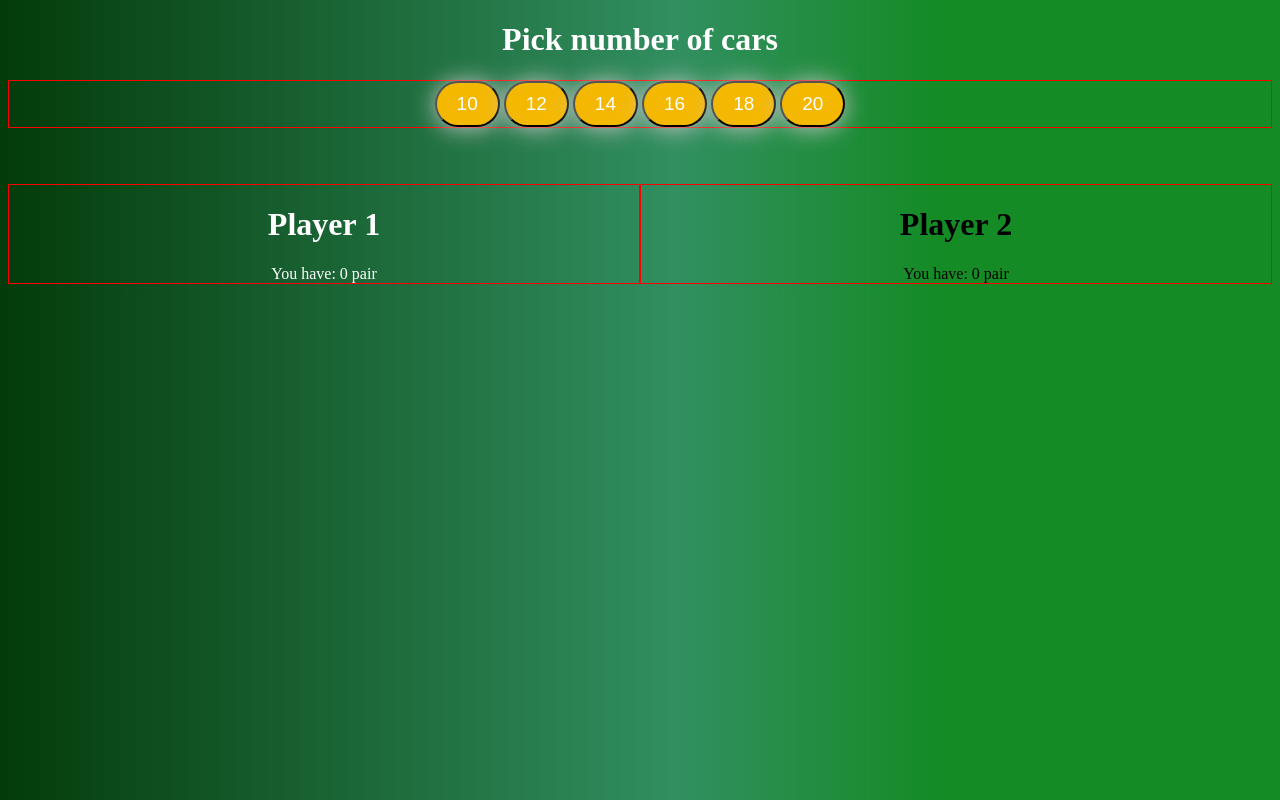
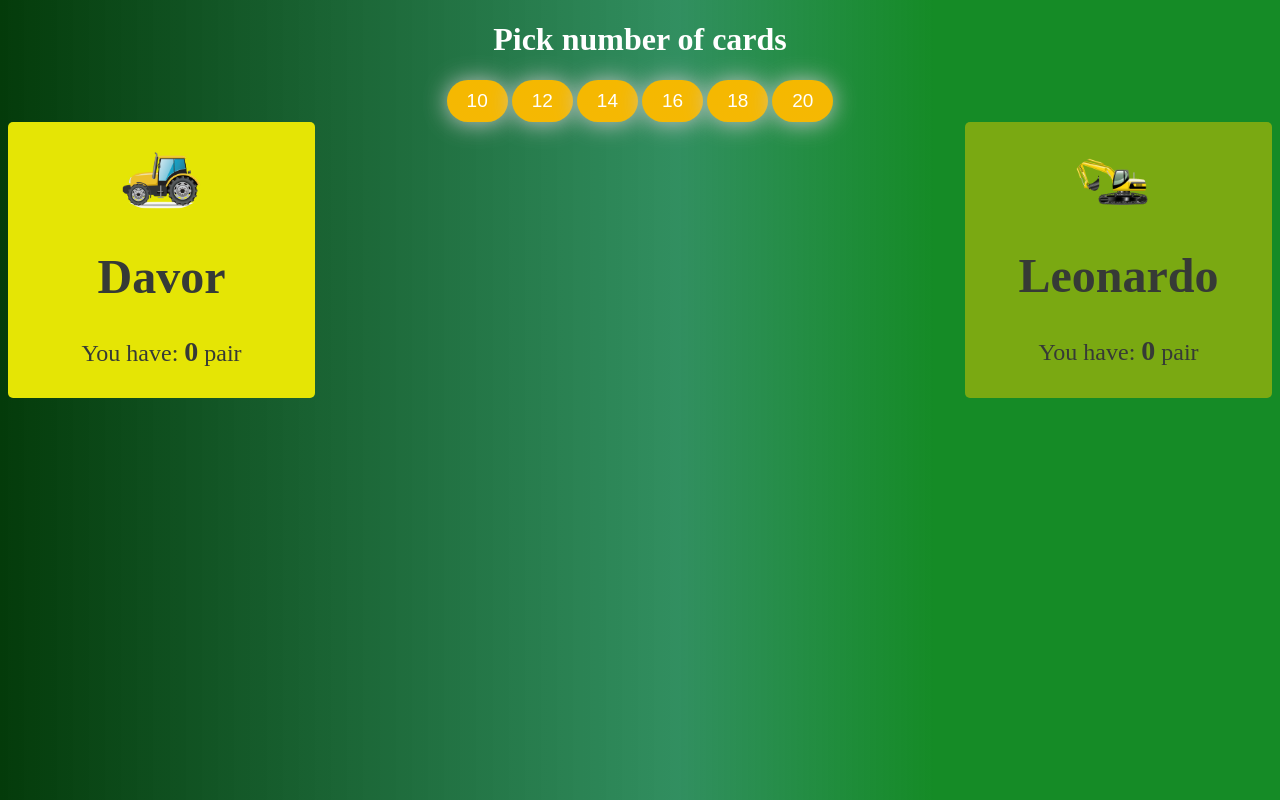
Before and after one commit to terza85/memory-game, a website built with Parcel: page index.html in a window 1280 px wide. Built offline with nearby package versions, Linux system fonts and the light colour scheme; a web font is replaced by a local one.

Commit message:
added images and changed layout

```diff
--- a/index.html
+++ b/index.html
@@ -5,10 +5,13 @@
     <meta http-equiv="X-UA-Compatible" content="IE=edge">
     <meta name="viewport" content="width=device-width, initial-scale=1.0">
     <link rel="stylesheet" href="style.css">
+    <link rel="preconnect" href="https://fonts.googleapis.com">
+    <link rel="preconnect" href="https://fonts.gstatic.com" crossorigin>
+    <link href="https://fonts.googleapis.com/css2?family=Playfair+Display:ital,wght@0,400;0,500;0,700;1,500&display=swap" rel="stylesheet">
     <script type="module" defer src="script.js"></script>
     <title>Memory game</title>
 </head>
-<h1 class="text-align">Pick number of cars</h1>
+    <h1 class="text-align">Pick number of cards</h1>
     <div class="numOfCards">
 
         <button class="btn">10</button>
@@ -18,19 +21,34 @@
         <button class="btn">18</button>
         <button class="btn">20</button>
     </div>
-    <div class="cards-container">
+    <div class="temp">
+        <div class="player player-1 active">
+            <img src="img/traktor.png" alt="">
+            <h1>Davor</h1>
+            <div class="clicks">You have: <span class="el1">0</span> pair</div>
+        </div>
+        <div class="cards-container">
 
+        </div>
+        <div class="player player-2">
+            <img src="img/bager.png" alt="">
+            <h1>Leonardo</h1>
+            <div class="clicks">You have: <span class="el2">0</span> pair</div>
+        </div>
     </div>
-    <div class="players-container">
+
+    <!-- <div class="players-container">
         <div class="player player-1 active">
-            <h1>Player 1</h1>
+            <img src="img/traktor.png" alt="">
+            <h1>PLAYER 1</h1>
             <div class="clicks">You have: <span class="el1">0</span> pair</div>
         </div>
         <div class="player player-2">
-            <h1>Player 2</h1>
+            <img src="img/bager.png" alt="">
+            <h1>PLAYER 2</h1>
             <div class="clicks">You have: <span class="el2">0</span> pair</div>
         </div>
-    </div>
+    </div> -->
 
 
     </body>
--- a/script.js
+++ b/script.js
@@ -22,7 +22,7 @@ let secondEl;
 
 btn.forEach(btn => btn.addEventListener('click', function (e) {
   const num = e.target.textContent
-  btn.parentElement.style.display = 'none';
+  // btn.parentElement.style.display = 'none';
   createCards(num)
   for (let i = 0; i < num / 2; i++) {
     console.log(i + 1);
--- a/style.css
+++ b/style.css
@@ -2,6 +2,7 @@ body {
   background: rgb(4,59,10);
   background: linear-gradient(90deg, rgba(4,59,10,1) 0%, rgba(9,121,65,0.835171568627451) 53%, rgba(21,139,38,1) 73%);
 }
+
 img {
   pointer-events: none;
 }
@@ -80,7 +81,6 @@ img {
 
 
 .numOfCards {
-  border: 1px solid red;
   text-align: center;
 }
 
@@ -112,6 +112,8 @@ img {
   font-size: 19px;
   padding: 10px 20px 10px 20px;
   text-decoration: none;
+  border: none;
+  cursor: pointer;
 }
 
 .btn:hover {
@@ -130,12 +132,31 @@ img {
 }
 
 .player {
+  font-size: 24px;
+  background-color: #bfbf0599;
   text-align: center;
-  color: black;
-  border: 1px solid red;
-  width: 50%;
+  color: #363a36;
+  width: 30%;
+  border-radius: 5px;
+  padding: 30px 0px;
+  max-height: 300px;
+}
+
+.player img {
+  border-radius: 50%;
+  width: 30%;
+}
+
+.player span {
+  font-size: 28px;
+  font-weight: 600;
 }
 
 .active {
-  color: #fff !important;
+  background-color: #e5e505;
 }
+
+
+.temp {
+  display: flex;
+}
```
Also changed, not shown: img/bager.png (added), img/traktor.jpg (added), img/traktor.png (added).
